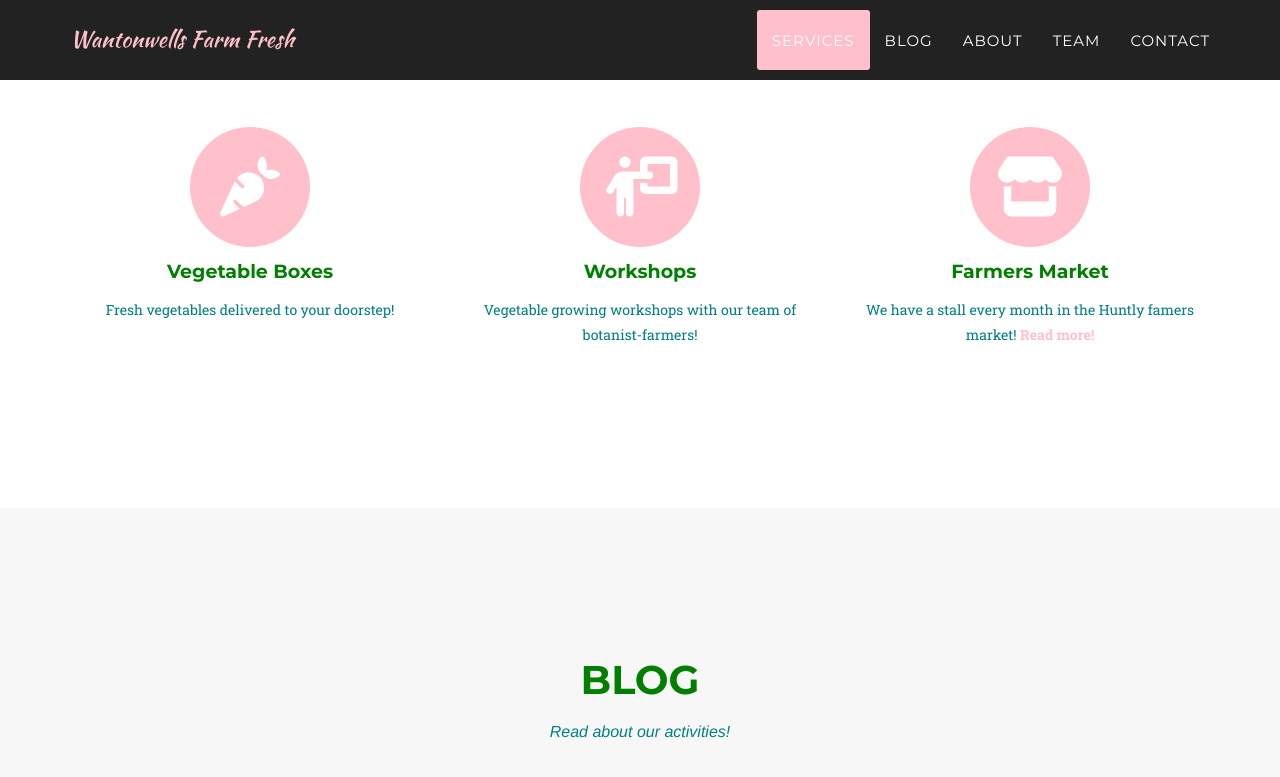
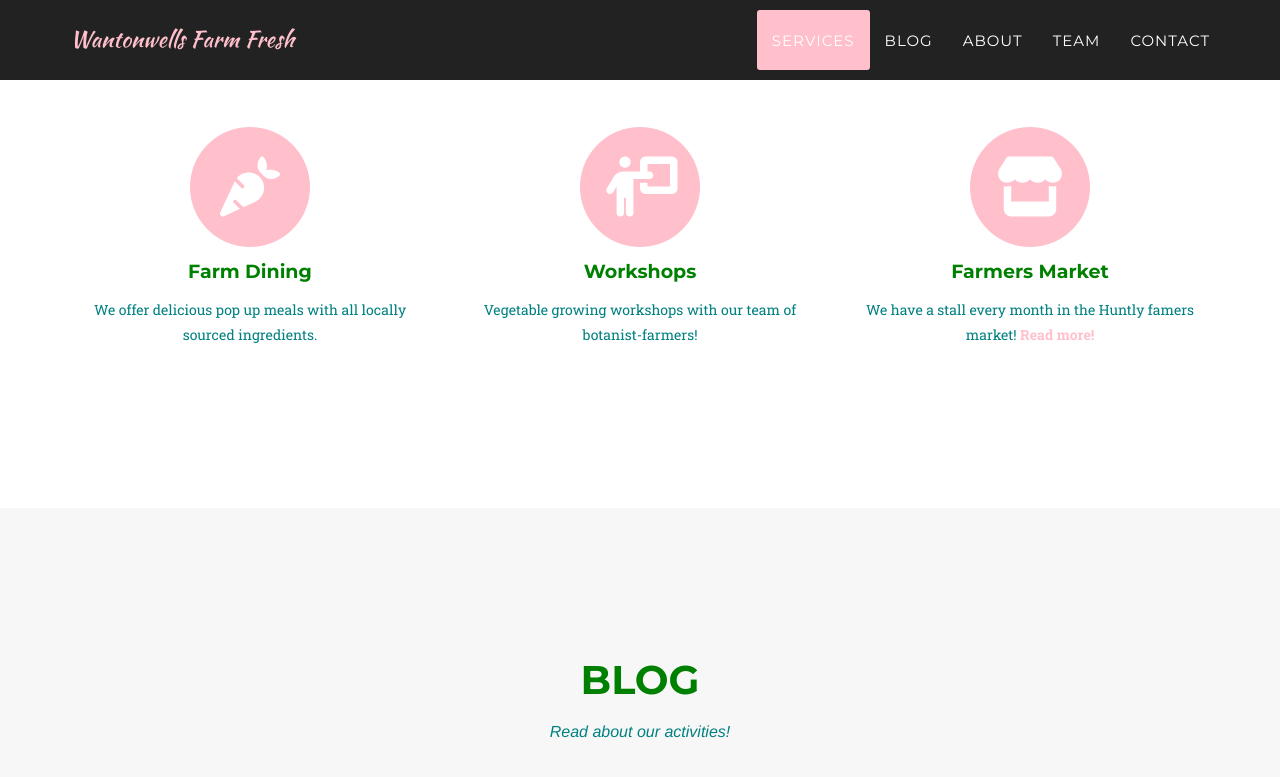
Before and after one commit to pollypeaches/pollypeaches.github.io, a Jekyll site: the page built from index.html, in a window 1280 px wide and 900 px high, scrolled down 1053 px, cut to the strip 0-791 px from the top of the window. Shown: the top 777 px of the strip. Built offline with Jekyll 4.4.1, drawn with Linux system fonts in a browser that asks for light colours; nearby versions of some CDN libraries; some web fonts are replaced; a script that is not in the unit is left out.

Commit message:
update some images and some text

```diff
--- a/_includes/services.html
+++ b/_includes/services.html
@@ -13,8 +13,8 @@
                         <i class="fa fa-circle fa-stack-2x text-primary"></i>
                         <i class="fa fa-carrot fa-stack-1x fa-inverse"></i>
                     </span>
-                    <h4 class="service-heading">Vegetable Boxes</h4>
-                    <p class="text-muted">Fresh vegetables delivered to your doorstep!</p>
+                    <h4 class="service-heading">Farm Dining</h4>
+                    <p class="text-muted">We offer delicious pop up meals with all locally sourced ingredients.</p>
                 </div>
                 <div class="col-md-4">
                     <span class="fa-stack fa-4x">
```
Also changed, not shown: img/about/2.jpg, img/about/3.jpg.
